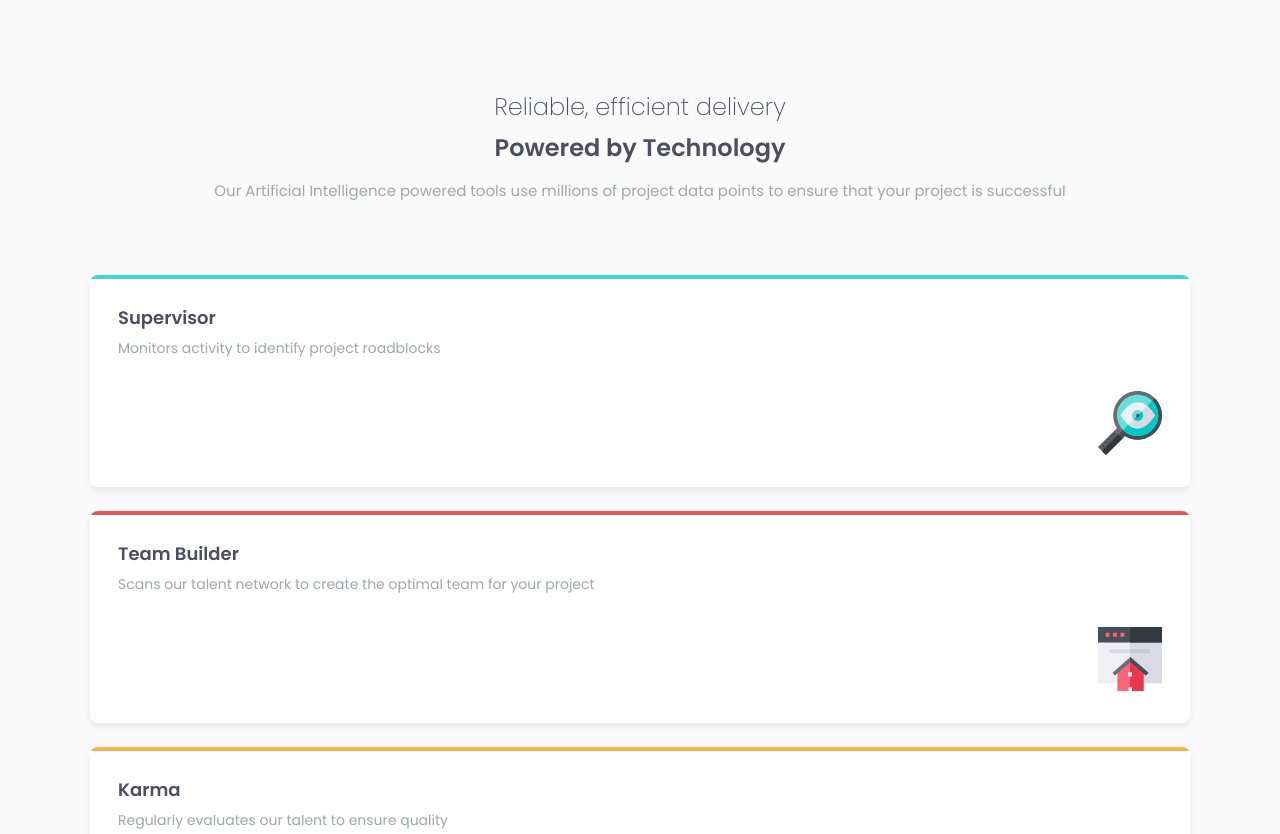
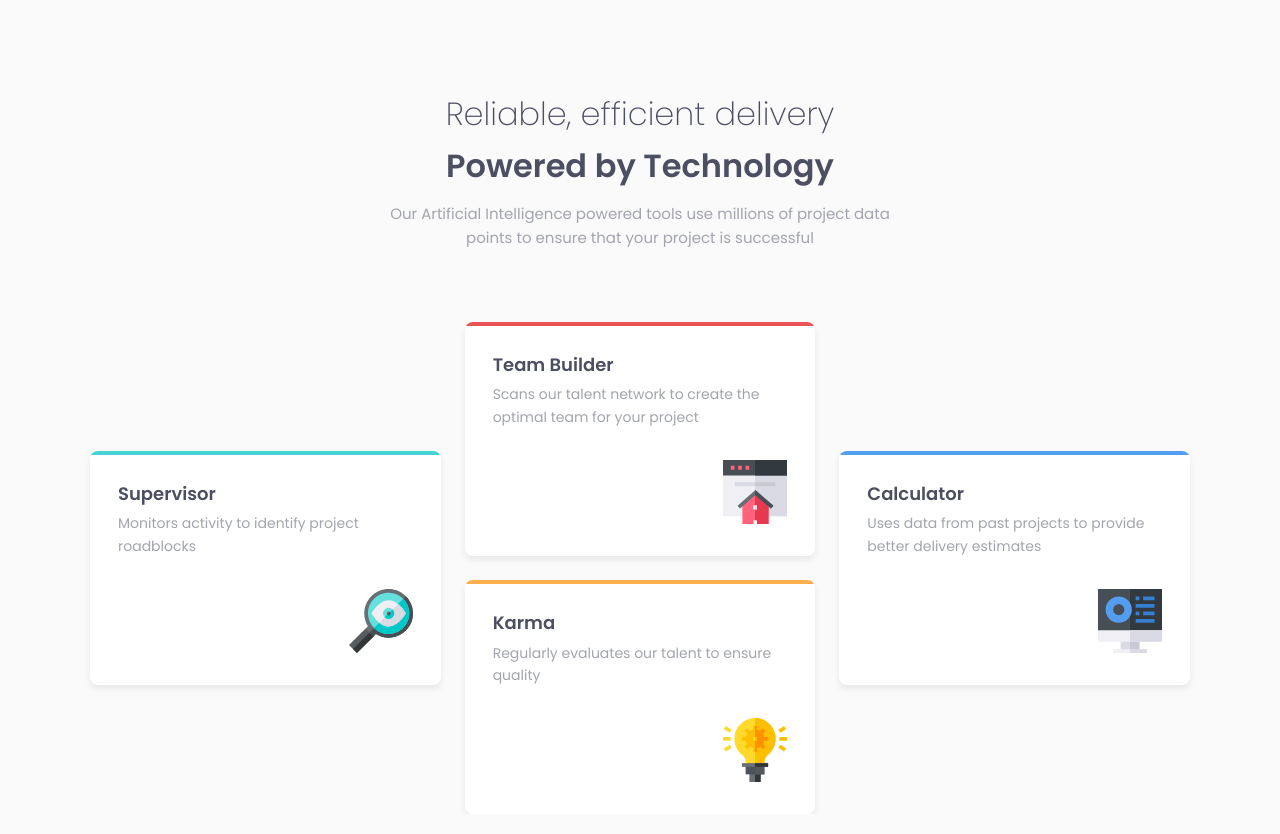
Before and after one commit to enriquesamudio99/fm-four-card--eature-section, a plain HTML site: page index.html in a window 1280 px wide. Shown: the top 834 px of the page. Drawn offline with Linux system fonts and the light colour scheme.

Commit message:
Desktop done

```diff
--- a/css/styles.css
+++ b/css/styles.css
@@ -41,11 +41,24 @@ body {
     text-align: center;
 }
 
+@media (min-width: 1200px) {
+    .info {
+        width: 48%;
+        margin: 5.5rem auto 0 auto;
+    }
+}
+
 .info-subtitle {
     font-weight: 200;
     color: var(--veryDarkBlue);
     font-size: 1.5rem;
     margin-bottom: .5rem;
+}
+
+@media (min-width: 1200px) {
+    .info-subtitle {
+        font-size: 2rem;
+    }
 }
 
 .info-title {
@@ -54,6 +67,12 @@ body {
     font-size: 1.5rem;
     line-height: 1.2;
     margin-bottom: 1rem;
+}
+
+@media (min-width: 1200px) {
+    .info-title {
+        font-size: 2rem;
+    }
 }
 
 .info-description {
@@ -66,6 +85,14 @@ body {
     margin-bottom: 5rem;
     display: grid;
     gap: 1.5rem;
+}
+
+@media (min-width: 1200px) {
+    .cards {
+        grid-template-columns: repeat(3,1fr);
+        grid-template-rows: repeat(4,auto);
+        margin-bottom: 0;
+    }
 }
 
 .card {
@@ -88,16 +115,44 @@ body {
     left: 0;
 }
 
+@media (min-width: 1200px) {
+    .card.supervisor {
+        grid-column: 1 / 2;
+        grid-row: 2 / 4;
+    }
+}
+
 .card.supervisor::after {
     background-color: var(--cyan);
+}
+
+@media (min-width: 1200px) {
+    .card.team {
+        grid-column: 2 / 3;
+        grid-row: 1 / 3;
+    }
 }
 
 .card.team::after {
     background-color: var(--red);
 }
 
+@media (min-width: 1200px) {
+    .card.karma {
+        grid-column: 2 / 3;
+        grid-row: 3 / 5;
+    }
+}
+
 .card.karma::after {
     background-color: var(--orange);
+}
+
+@media (min-width: 1200px) {
+    .card.calculator {
+        grid-column: 3 / 4;
+        grid-row: 2 / 4;
+    }
 }
 
 .card.calculator::after {
--- a/index.html
+++ b/index.html
@@ -3,6 +3,7 @@
 <head>
     <meta charset="UTF-8">
     <meta name="viewport" content="width=device-width, initial-scale=1.0"> <!-- displays site properly based on user's device -->
+    <meta name="description" content="Four Card Feature Section">
 
     <link rel="icon" type="image/png" sizes="32x32" href="img/favicon-32x32.png">
 
```
